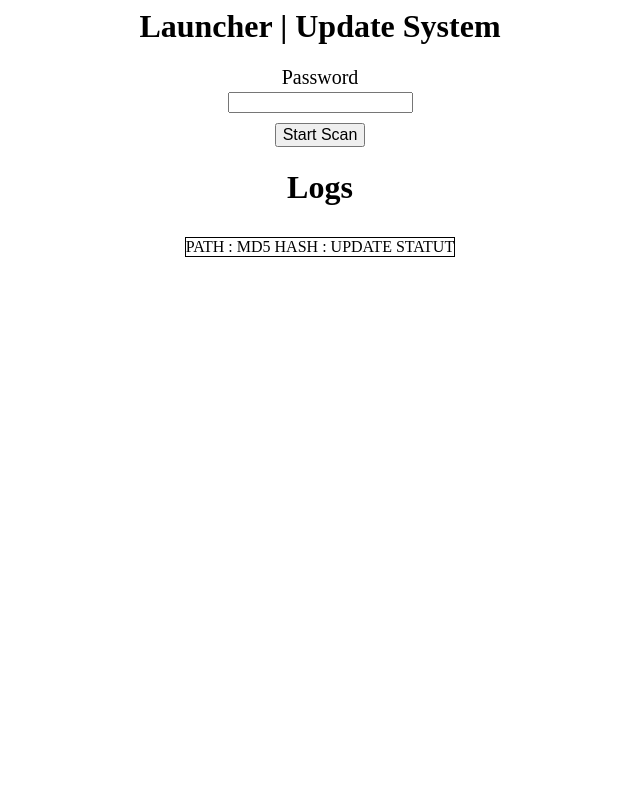
After one commit to Octanne/NewLauncher, a PHP site: page /update.php in a window 1280 px wide. The commit adds this page. Shown: the whole page, without its empty margins (320-960 px from the left). Run offline with PHP 8.4, Linux system fonts and the light colour scheme.

Commit message:
update Updater System

```diff
--- /dev/null
+++ b/NewLauncher/src/update.php
@@ -0,0 +1,82 @@
+<style>
+body{
+	text-align: center;
+}
+#passLabel {
+	margin-bottom: 3px;
+	font-size: 20px;
+}
+#logs{
+	margin-top: 10px;
+	border: 1.5px black solid;
+	display: inline-table;
+	font-size: 16px;
+
+}
+#button {
+	margin-top: 10px;
+	font-size: 16px;
+}
+</style>
+
+<body>
+	<h1>Launcher | Update System</h1>
+	<div id="passLabel">Password</div>
+	<form method="POST" action="/update.php">
+	<input name="password" type="password"/>
+	<div><button id="button" >Start Scan</button></div>
+	</form>
+	<h1>Logs</h1>
+	<section id="logs">
+		<div id="LogLegend">PATH : MD5 HASH : UPDATE STATUT</div>
+		<?php
+		if(isSet($_POST["password"]) && $_POST["password"] == "Karting1465"){
+			ini_set('display_errors', 1);
+			ini_set('display_startup_errors', 1);
+			error_reporting(E_ALL);
+
+			// Var
+			$fileInfoFiles = fopen("allInfosFiles.txt", "w") or die("Unable to open file!");
+			$fileDeleterExcempt = array(
+				"logs/",
+				"launcher.properties",
+			);
+			$path = "files";
+			$listFiles = scandir($path);
+			// Functions
+			function listDir($files, $path, $dataFile) {
+				for($i = 2; $i < count($files); ++$i) {
+					$fullPath = $path . "/" . $files[$i];
+					if(is_dir($fullPath)){
+						listDir(scandir($fullPath), $fullPath, $dataFile);
+					}else{
+						$line = substr ($fullPath,6) . ":" . md5_file($fullPath) . ":" . isActive($fullPath) . "\n";
+						?> <a id="logLine"> <?php echo $line . "<br>"; ?> </a> <?php
+						fwrite($dataFile, $line);
+					}
+				}
+			}
+			function isActive($pathFile){
+				$dontUpdate = array(
+					"files/options.txt",
+					"files/optionsof.txt"
+				);
+				if(in_array($pathFile, $dontUpdate)) return 0;
+				else return 1;
+			}
+			// Script Begin
+			for($i = 2; $i < count($listFiles); ++$i) {
+				$fullPath = $path . "/" . $listFiles[$i];
+				if(is_dir($fullPath)){
+					listDir(scandir($fullPath), $fullPath, $fileInfoFiles);
+				}else{
+					$line = substr ($fullPath,6) . ":" . md5_file($fullPath) . ":" . isActive($fullPath) . "\n";
+					?> <a id="logLine"> <?php echo $line . "<br>"; ?> </a> <?php
+					fwrite($fileInfoFiles, $line);
+				}
+			}
+			fclose($fileInfoFiles);
+		}
+		?>
+	</section>
+</body>
```
Also changed, not shown: NewLauncher/src/index.php (+6 -37 lines), 1 other file.
